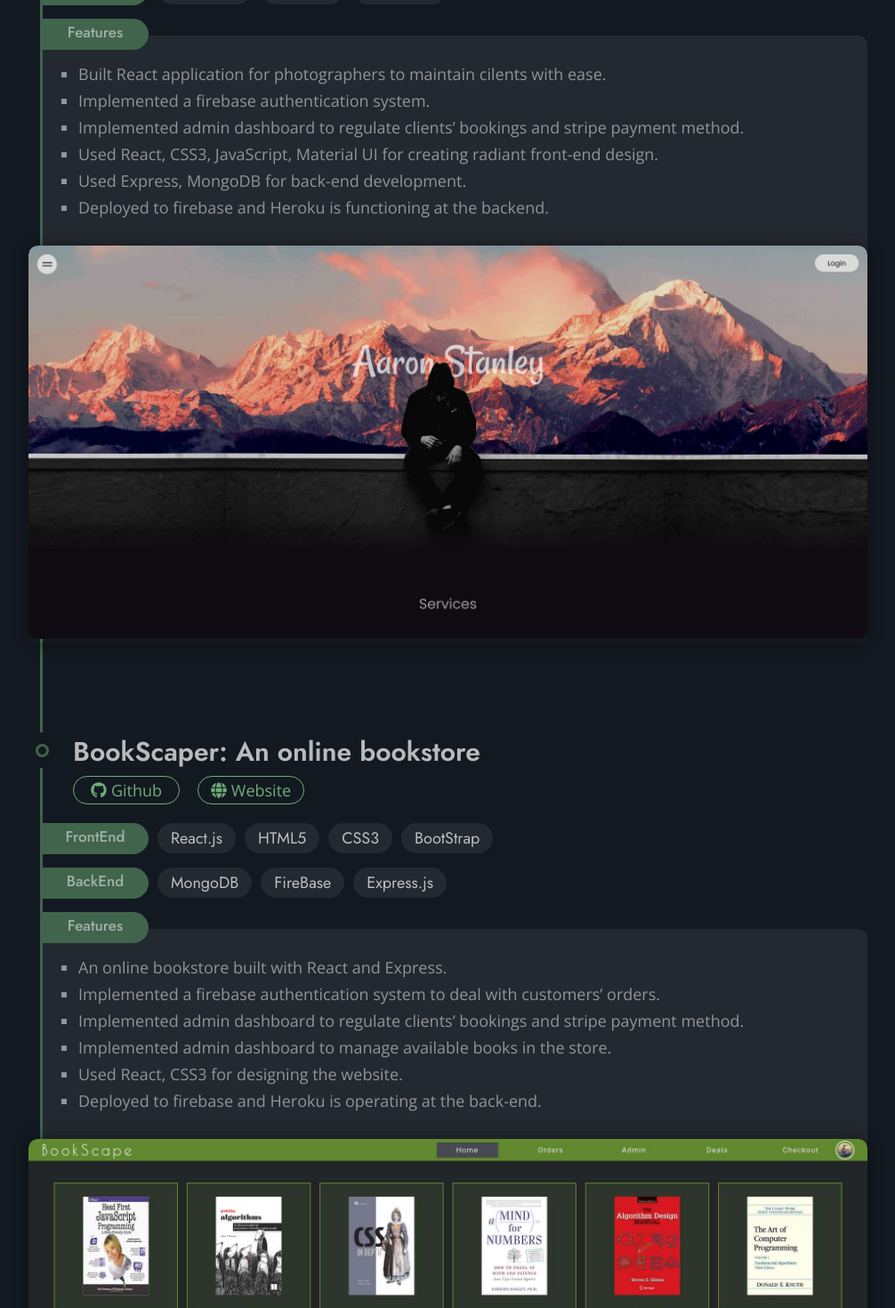
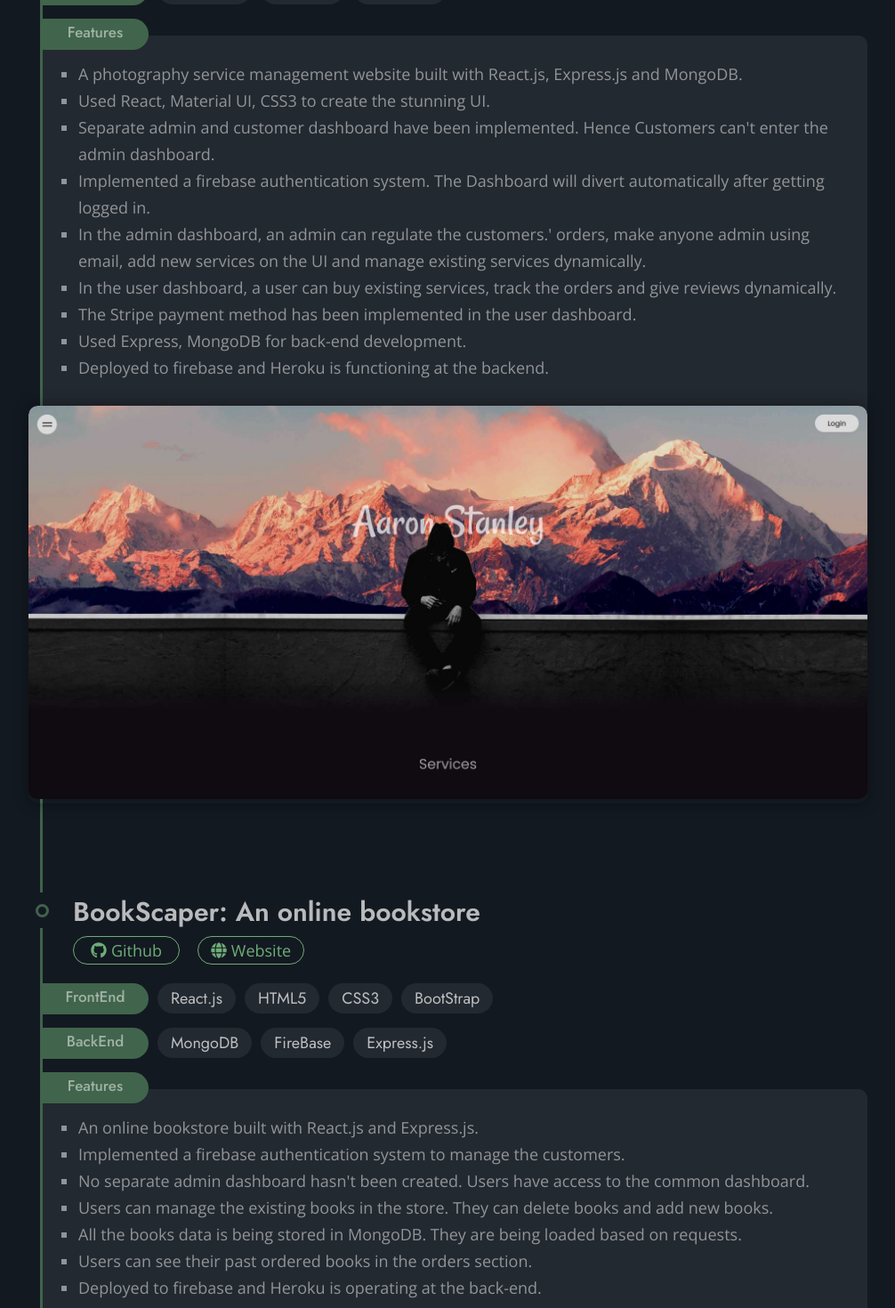
Before and after one commit to voidCounter/R, a React (Create React App) app: page / in a window 1280 px wide. Shown: the part 2140-3610 px from the top of the page at 89% size, without its empty margins (140-1146 px from the left). Built offline with nearby package versions, Linux system fonts and the light colour scheme; no server answers.

Commit message:
updated projects section

```diff
--- a/src/components/Home/Projects/ProjectsData.js
+++ b/src/components/Home/Projects/ProjectsData.js
@@ -5,13 +5,16 @@ import fcfutaleufu from '../../../images/projects/fc-futaleufu.jpg';
 const projectsData = [
     {
         title: 'AAron-Stanley: A photographer portfolio',
-        frontEnd: ['React.js', 'HTML5', 'CSS3', 'BootStrap'],
+        frontEnd: ['React.js', 'HTML5', 'CSS3', 'BootStrap', 'Material UI'],
         backEnd: ['MongoDB', 'FireBase', 'Express.js'],
         features: [
-            'Built React application for photographers to maintain cilents with ease.',
-            'Implemented a firebase authentication system.',
-            'Implemented admin dashboard to regulate clients’ bookings and stripe payment method.',
-            'Used React, CSS3, JavaScript, Material UI for creating radiant front-end design.',
+            "A photography service management website built with React.js, Express.js and MongoDB.",
+            "Used React, Material UI, CSS3 to create the stunning UI.",
+            "Separate admin and customer dashboard have been implemented. Hence Customers can't enter the admin dashboard.",
+            'Implemented a firebase authentication system. The Dashboard will divert automatically after getting logged in.',
+            "In the admin dashboard, an admin can regulate the customers.' orders, make anyone admin using email, add new services on the UI and manage existing services dynamically.",
+            'In the user dashboard, a user can buy existing services, track the orders and give reviews dynamically.',
+            'The Stripe payment method has been implemented in the user dashboard.',
             'Used Express, MongoDB for back-end development.',
             'Deployed to firebase and Heroku is functioning at the backend.'
         ],
@@ -24,11 +27,12 @@ const projectsData = [
         frontEnd: ['React.js', 'HTML5', 'CSS3', 'BootStrap'],
         backEnd: ['MongoDB', 'FireBase', 'Express.js'],
         features: [
-            'An online bookstore built with React and Express.',
-            'Implemented a firebase authentication system to deal with customers’ orders.',
-            'Implemented admin dashboard to regulate clients’ bookings and stripe payment method.',
-            'Implemented admin dashboard to manage available books in the store.',
-            'Used React, CSS3 for designing the website.',
+            'An online bookstore built with React.js and Express.js.',
+            'Implemented a firebase authentication system to manage the customers.',
+            "No separate admin dashboard hasn't been created. Users have access to the common dashboard.",
+            'Users can manage the existing books in the store. They can delete books and add new books.',
+            'All the books data is being stored in MongoDB. They are being loaded based on requests. ',
+            'Users can see their past ordered books in the orders section.',
             'Deployed to firebase and Heroku is operating at the back-end.'
         ],
         github: 'https://github.com/rohittz/bookscaper',
@@ -40,11 +44,11 @@ const projectsData = [
         frontEnd: ['HTML', 'CSS3', 'JavaScript'],
         backEnd: ['JavaScript'],
         features: [
-            'A simple UI created with pure CSS3 and Vanilla.js',
-            'KeyPress event added to add todos flawlessly',
-            'Done and Delete option added to modify a single todo',
-            'A pregress bar is added to track the remaining todos',
-            'Option to change UI color has been added'
+            'A simple UI created with pure CSS3 and Vanilla.js.',
+            'KeyPress event added to add todos flawlessly.',
+            'Done and Delete option added to modify a single todo.',
+            'A progress bar is added to track the remaining todos.',
+            'Option to change UI colour has been added.'
 
         ],
         github: 'https://github.com/rohittz/some-todo',
@@ -56,11 +60,11 @@ const projectsData = [
         frontEnd: ['React.js', 'CSS3', 'BootStrap'],
         backEnd: ['JavaScript'],
         features: [
-            'A simple UI created with pure CSS3 and Vanilla.js',
+            'A simple UI created with pure CSS3 and Vanilla.js.',
             'Used Realistic images of the players.',
-            'Images are hosted at imgbb website.',
+            'Images are hosted at the imgbb website.',
             'Users can hire any player, the price is shown at a fixed display at the bottom of the viewport.',
-            'Responsiveness added using CSS3 media-queries.'
+            'Responsiveness added using CSS3 media queries.'
 
         ],
         github: 'https://github.com/rohittz/fc-futaleufu',
```
Also changed, not shown: 1 other file (tests, documents, lock files or other folders).
